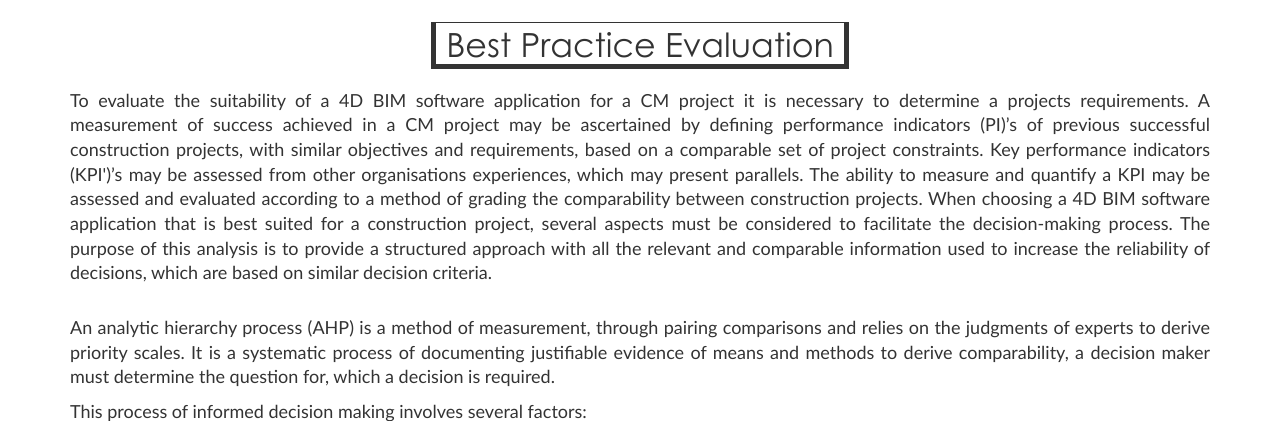
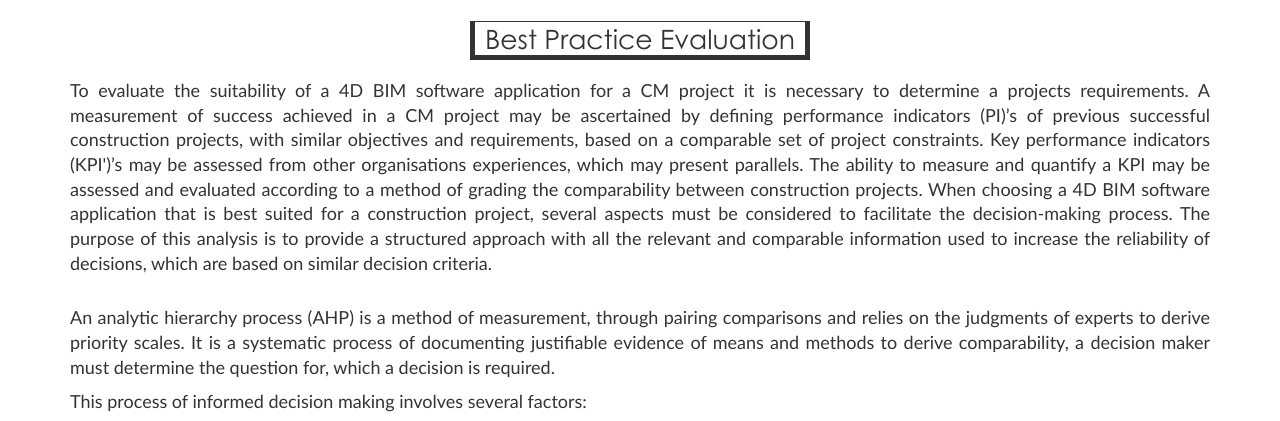
Before and after one commit to Chipop/bim_4d, a Flask app: template templates/bim_tool.html in a window 1280 px wide. Shown: the top 421 px of the page. Run offline with Flask 2, Linux system fonts and the light colour scheme; the template is opened without the code that fills it, so the values that code supplies are empty; parts of the project's set-up code (start-up, migrations or seed data) failed here and were passed over; some libraries are stand-ins or nearby versions.

Commit message:
Change font size

```diff
--- a/static/css/style.css
+++ b/static/css/style.css
@@ -42,7 +42,7 @@ li {
     color: black;
     padding-left: 10px;
     padding-right: 10px;
-    font-size: 20pt;
+    font-size: 25pt;
 }
 
 .bim-page-title {
@@ -55,7 +55,7 @@ li {
     border-bottom-width: thick;
     border-right-width: thick;
     border-top-width: thin;
-    font-size: 25pt;
+    font-size: 20pt;
     text-align: center;
 }
 
```
